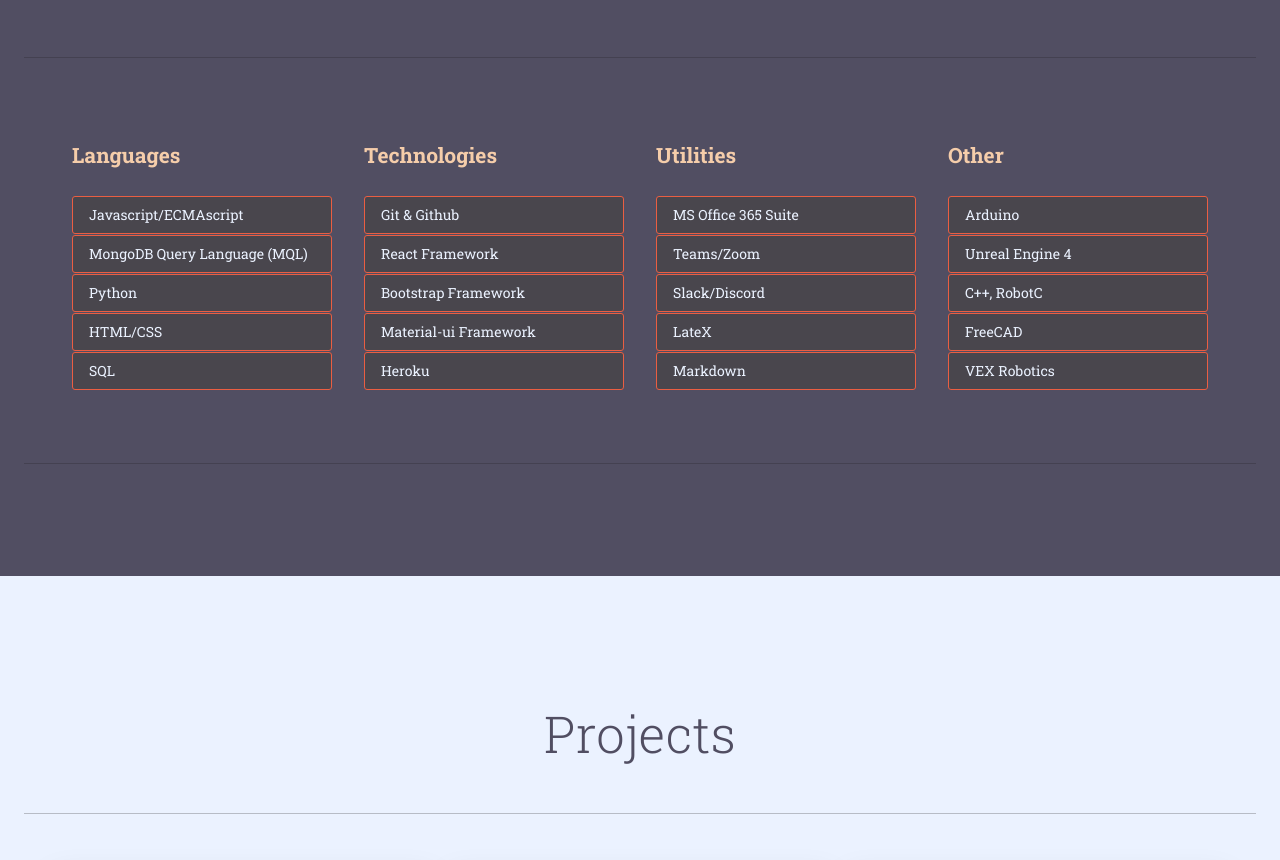
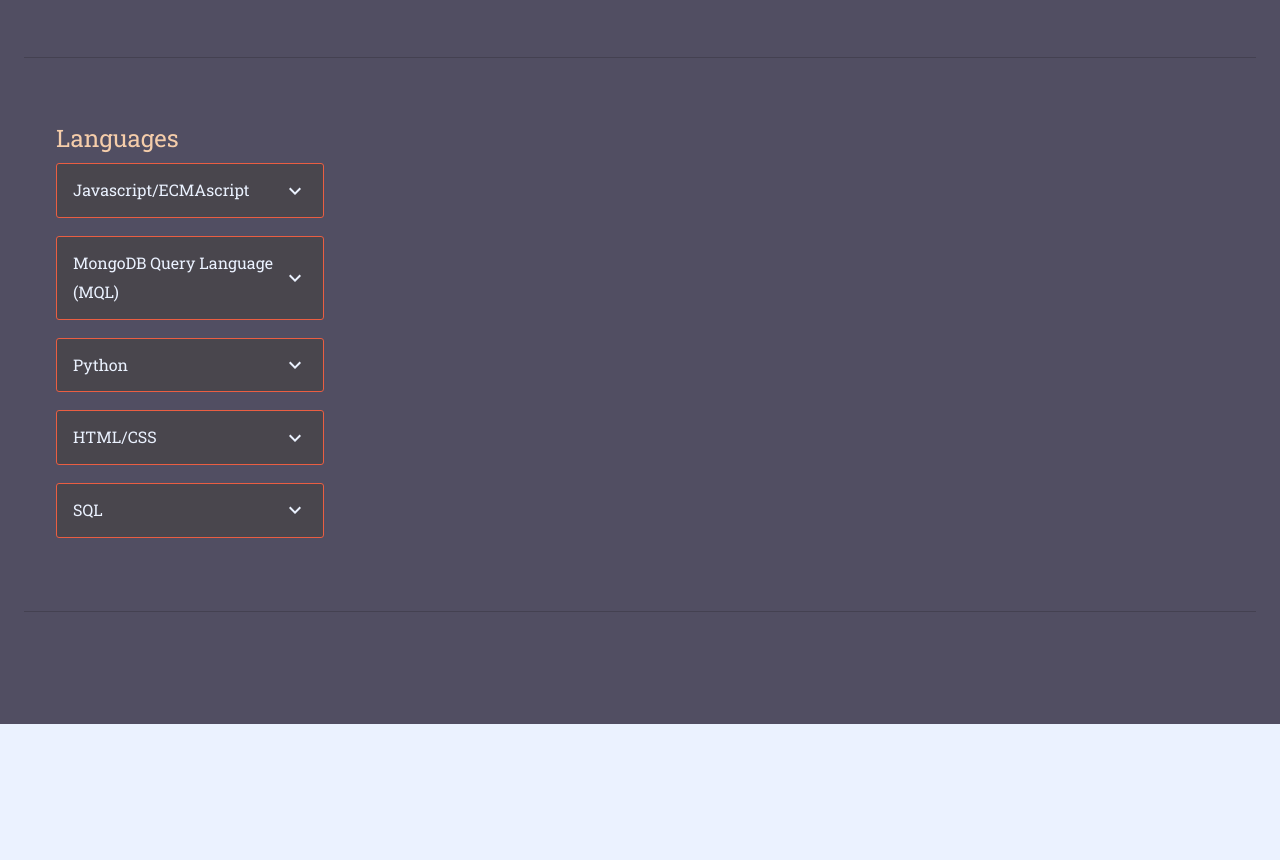
Before and after one commit to MasReed/personal-interactive-website, a React (Create React App) app: page /#about in a window 1280 px wide. Shown: the part 1114-1974 px from the top of the page. Built offline with nearby package versions, Linux system fonts and the light colour scheme.

Commit message:
tech content revamp, languages now map to a list with dropdown showing known libraries; open/close non-functioning

```diff
--- a/src/TechContent.jsx
+++ b/src/TechContent.jsx
@@ -1,11 +1,18 @@
-import React from 'react'
+import React, { useState } from 'react'
 import { makeStyles, useTheme } from '@material-ui/core/styles'
 import Box from '@material-ui/core/Box'
 import Container from '@material-ui/core/Container'
+import Collapse from '@material-ui/core/Collapse'
 import Grid from '@material-ui/core/Grid'
 import List from '@material-ui/core/List'
 import ListItem from '@material-ui/core/ListItem'
-// import Typography from '@material-ui/core/Typography'
+import ListItemText from '@material-ui/core/ListItemText'
+import ListSubheader from '@material-ui/core/ListSubheader'
+import Paper from '@material-ui/core/Paper'
+import Typography from '@material-ui/core/Typography'
+
+import ExpandLess from '@material-ui/icons/ExpandLess'
+import ExpandMore from '@material-ui/icons/ExpandMore'
 
 import techSkills from './content/techSkills.json'
 
@@ -19,40 +26,97 @@ const useStyles = makeStyles((theme) => ({
     border: '1px solid #ea5e42',
     color: '#EBF2FF',
     margin: '1px 0'
-  }
+  },
+  nestedList: {
+    color: theme.palette.white.main,
+    margin: 0,
+    padding: 0,
+  },
+  nestedListItem: {
+    color: theme.palette.white.main,
+    margin: 0,
+    padding: '0 .75rem',
+  },
+  nestedListText: {
+    color: theme.palette.white.main,
+    margin: 0,
+    padding: 0,
+  },
 }))
 
 export default function TechContent() {
   const theme = useTheme()
   const classes = useStyles(theme)
 
+  const [open, setOpen] = useState(false)
+
+  const handleClick = () => {
+    setOpen(!open)
+  }
+
+  const languages = techSkills['languages']
+
   return (
-    <Box>
-      <Container style={{ margin: '0', padding: '0 16px' }}>
-        <Grid container spacing={4}>
+    <>
+      <Grid container spacing={4}>
+        <Grid item sm={3}>
+          <Typography className={classes.heading} variant='h5'>
+            {Object.keys(techSkills)[0][0].toUpperCase() + Object.keys(techSkills)[0].slice(1)}
+          </Typography>
+
           {
-            Object.keys(techSkills).map((key) => {
-              return (
-                <Grid item sm={3} key={key}>
-                  <h2 className={classes.heading}>{key[0].toUpperCase() + key.slice(1)}</h2>
-                  <List>
-                    {
-                      techSkills[key].map(item => (
-                        <ListItem
-                          key={item.toString()}
-                          className={classes.listItemStyle}
-                        >
-                          {item}
-                        </ListItem>
-                      ))
-                    }
-                  </List>
-                </Grid>
-              )
-            })
+            languages.map(language => (
+              <List
+                component='nav'
+                className={classes.root}
+              >
+                <ListItem button className={classes.listItemStyle} onClick={handleClick}>
+                  <ListItemText primary={language.language} />
+                  {open ? <ExpandLess /> : <ExpandMore />}
+                </ListItem>
+                <Collapse in={open} timeout='auto' unmountOnExit>
+                  <Box className={classes.listItemStyle}>
+                    <ul>
+                      {
+                        language.libraries.map(lib => (
+                          <li>{lib}</li>
+                        ))
+                      }
+                    </ul>
+                  </Box>
+                </Collapse>
+              </List>
+            ))
           }
+
         </Grid>
-      </Container>
-    </Box>
+      </Grid>
+    </>
   )
 }
+
+//
+//
+// <Grid container spacing={4}>
+//   {
+//     Object.keys(techSkills).map((key) => {
+//       return (
+//         <Grid item sm={3} key={key}>
+//           <h2 className={classes.heading}>{key[0].toUpperCase() + key.slice(1)}</h2>
+//           <List>
+//             {
+//               techSkills[key].map(item => (
+//                 <ListItem
+//                   key={item.toString()}
+//                   className={classes.listItemStyle}
+//                 >
+//                   {item}
+//                 </ListItem>
+//               ))
+//             }
+//           </List>
+//         </Grid>
+//       )
+//     })
+//   }
+// </Grid>
--- a/src/content/techSkills.json
+++ b/src/content/techSkills.json
@@ -1,10 +1,25 @@
 {
   "languages": [
-    "Javascript/ECMAscript",
-    "MongoDB Query Language (MQL)",
-    "Python",
-    "HTML/CSS",
-    "SQL"
+    {
+      "language": "Javascript/ECMAscript",
+      "libraries": ["Node/EJS", "Express", "React/JSX", "Redux", "jQuery", "JSON"]
+    },
+    {
+      "language": "MongoDB Query Language (MQL)",
+      "libraries": ["MongoDB", "Mongoose", "MongoDB Atlas"]
+    },
+    {
+      "language": "Python",
+      "libraries": ["Pandas", "Django", "NumPy", "matplotlib"]
+    },
+    {
+      "language": "HTML/CSS",
+      "libraries": ["Bootstrap"]
+    },
+    {
+      "language": "SQL",
+      "libraries":["MySQL", "SQLite", "PostgreSQL"]
+    }
   ],
   "technologies": [
     "Git & Github",
--- a/src/index.js
+++ b/src/index.js
@@ -14,5 +14,3 @@ ReactDOM.render(
   </React.StrictMode>,
   document.getElementById('root')
 );
-
-//
```
